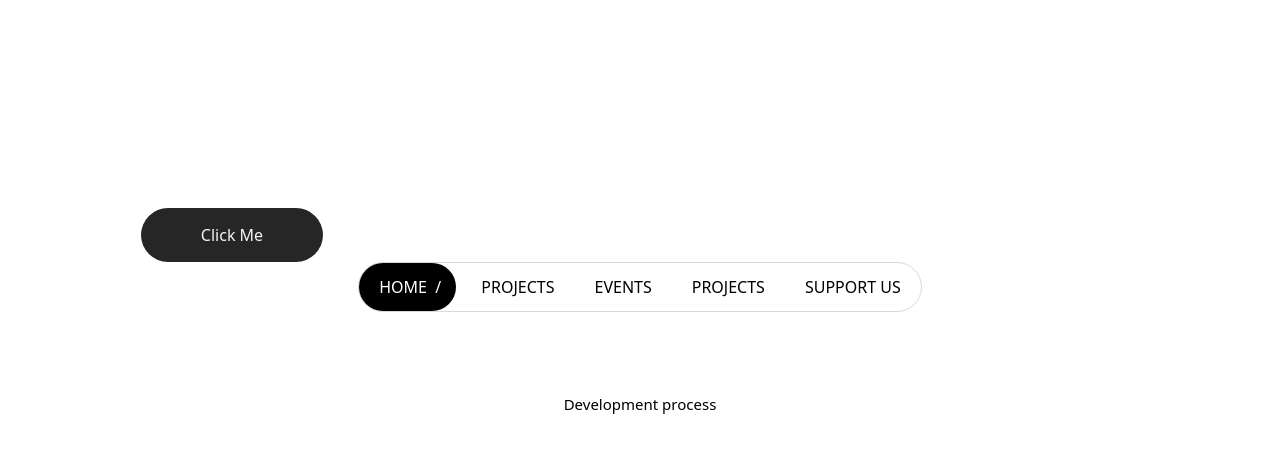
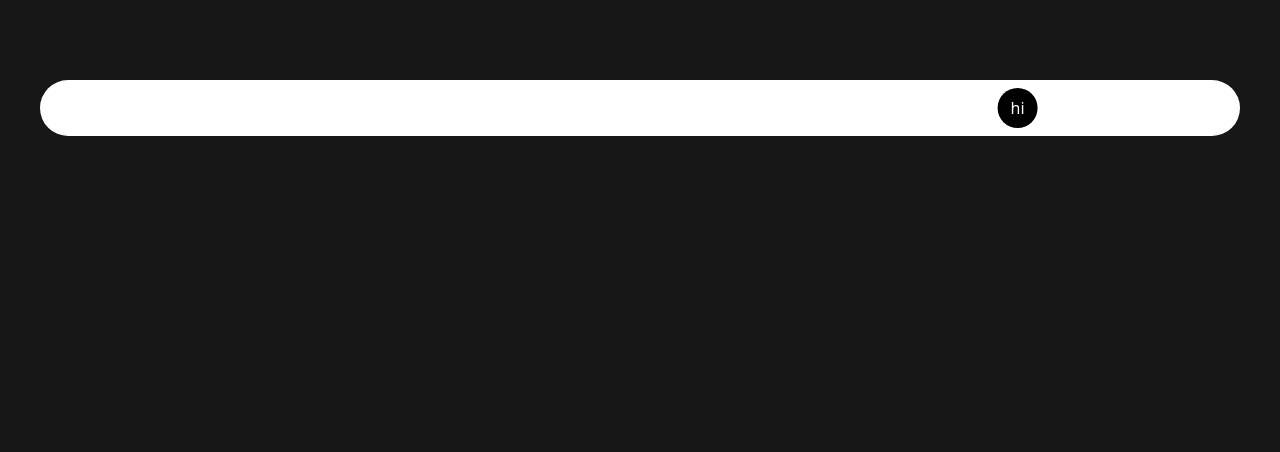
Before and after one commit to akram-aki/electro_website_v3, a React (Vite) app: page / in a window 1280 px wide. Shown: the top 452 px of the page. Built offline with nearby package versions, Linux system fonts and the light colour scheme.

Commit message:
added stealScroll

```diff
--- a/src/App.jsx
+++ b/src/App.jsx
@@ -1,20 +1,9 @@
 import "./App.css";
-import Navbar from "./components/navbar/index";
-import { Primary_button, Secondary_button } from "./components/button/Index";
+import StealScroll from "./components/stealScroll/Index";
 function App() {
   return (
     <>
-      <div className="w-52 justify-center flex   items-center mt-52 ml-32">
-        <Primary_button>
-          <p className="text-[#f4f4f2] font-medium">Click Me</p>
-        </Primary_button>
-      </div>
-      <Navbar></Navbar>
-      <div className="flex justify-center mt-20">
-        <Secondary_button style={{ fontWeight: 500, fontSize: 15 }}>
-          Development process
-        </Secondary_button>
-      </div>
+      <StealScroll />
     </>
   );
 }
--- /dev/null
+++ b/src/components/stealScroll/Index.jsx
@@ -0,0 +1,49 @@
+import { motion, useTransform, useScroll } from "framer-motion";
+import { useRef } from "react";
+
+const Example = () => {
+  return (
+    <div className="bg-neutral-800 ">
+      <HorizontalScrollCarousel />
+    </div>
+  );
+};
+
+const HorizontalScrollCarousel = () => {
+  const targetRef = useRef(null);
+  const { scrollYProgress } = useScroll({
+    target: targetRef,
+  });
+
+  const x = useTransform(scrollYProgress, [0, 1], ["20%", "80%"]);
+  const rotate = useTransform(scrollYProgress, [0, 1], [0, 360]);
+  return (
+    <section
+      ref={targetRef}
+      className="relative h-[300vh] w-screen  bg-neutral-900"
+    >
+      <div className="sticky top-0 flex h-screen overflow-hidden w-full ">
+        <div className="bg-white  h-14 flex items-center mt-20 w-screen mx-10 p-1 rounded-full">
+          <motion.div
+            style={{
+              x,
+            }}
+            transition={{ ease: "easeOut", duration: 9 }}
+            className="w-full"
+          >
+            <motion.div
+              style={{
+                rotate,
+              }}
+              className="bg-black flex items-center justify-center w-10 h-10 rounded-full text-white"
+            >
+              hi
+            </motion.div>
+          </motion.div>
+        </div>
+      </div>
+    </section>
+  );
+};
+
+export default Example;
```
